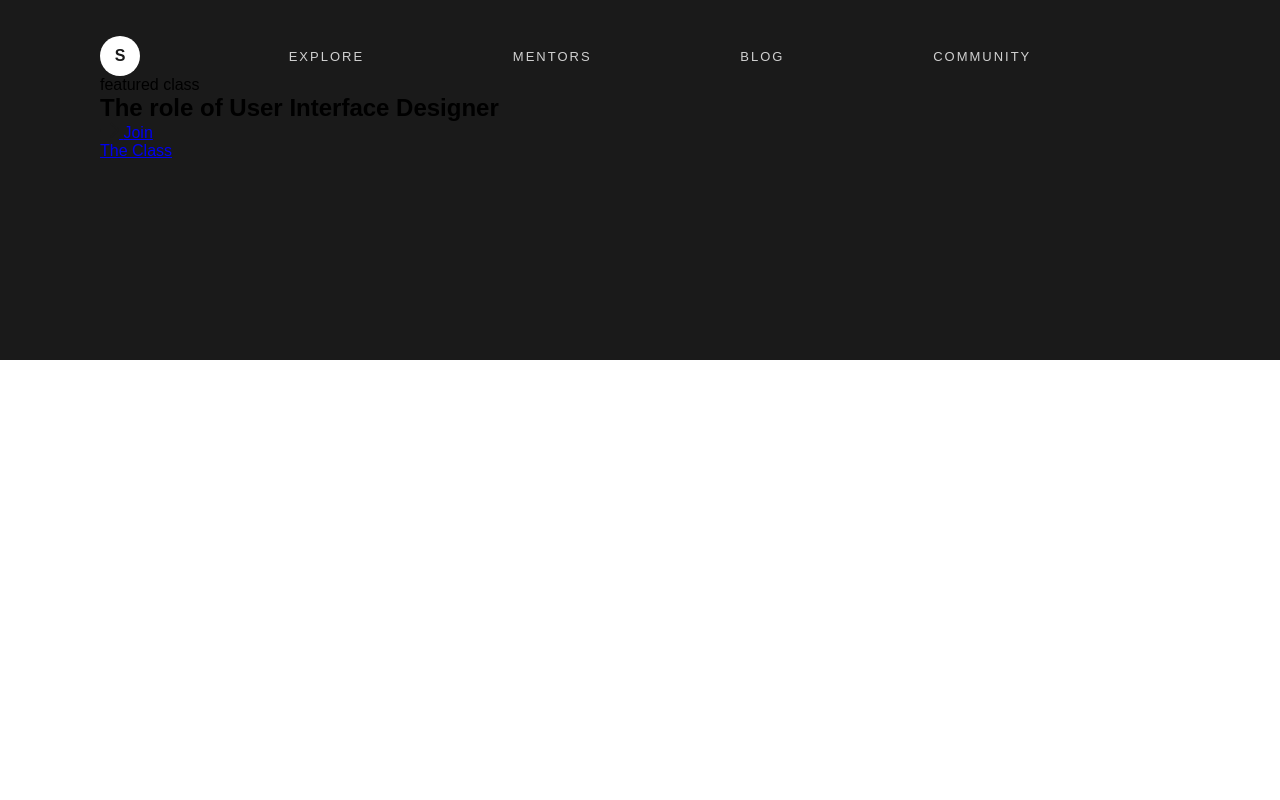
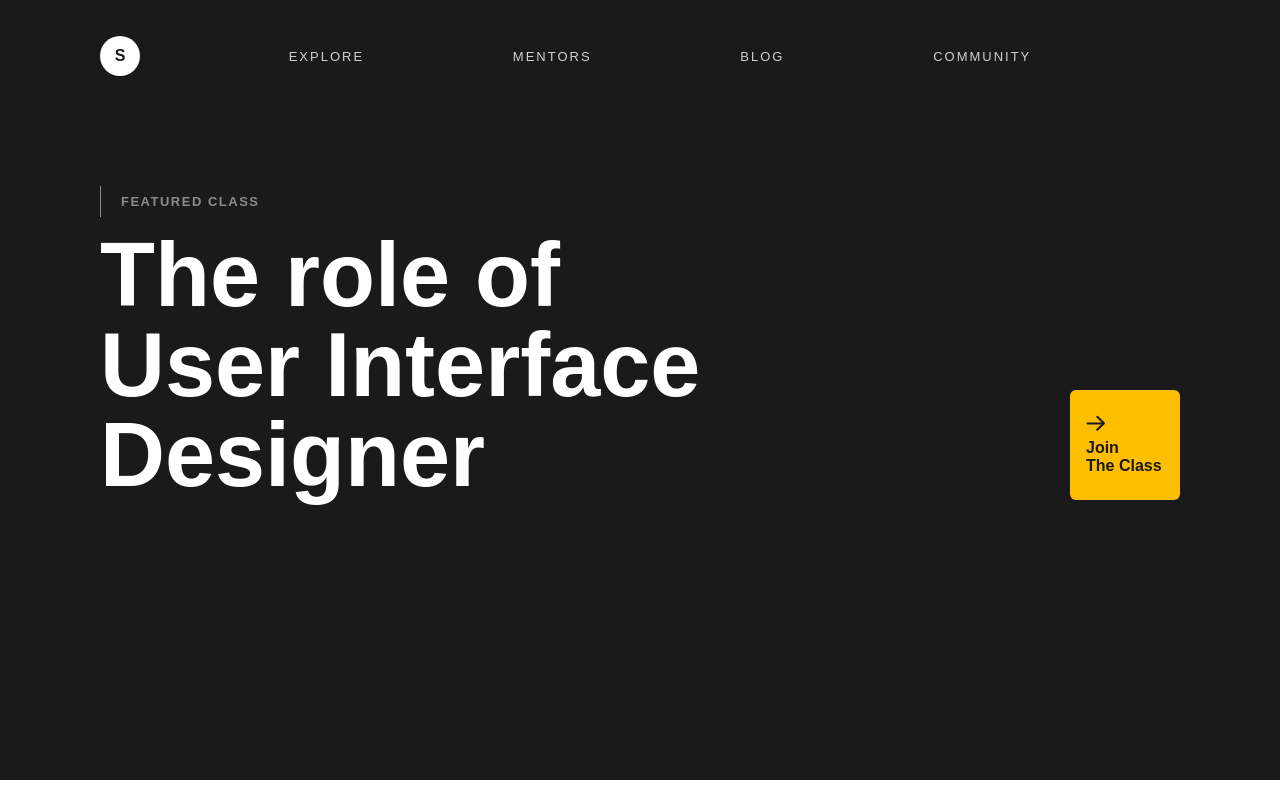
Before and after one commit to mandoberman1/visited_site, a plain HTML site: page index.html in a window 1280 px wide. Drawn offline with Linux system fonts and the light colour scheme.

Commit message:
Update style.css

```diff
--- a/style.css
+++ b/style.css
@@ -45,3 +45,43 @@
     letter-spacing: 2px;
     font-size: 13px;
   }
+  .header-title {
+    margin-top: 110px;
+    margin-bottom: 80px;
+    position: relative;
+  }
+  .header-subtitle-text {
+    display: inline-block;
+    border-left: 1px solid #8C8C8C;
+    padding: 8px 0 8px 20px;
+    color: #8C8C8C;
+    font-weight: bold;
+    text-transform: uppercase;
+    font-size: 13px;
+    letter-spacing: 1.5px;
+    margin-bottom: 13px;
+  }
+  .header-title-text {
+    font-size: 90px;
+    font-weight: bold;
+    color: #fff;
+    max-width: 620px;
+    line-height: 1;
+  }
+  .join {
+    background-color: #FEBE02;
+    position: absolute;
+    right: 0;
+    bottom: 0;
+    width: 110px;
+    height: 110px;
+    padding: 16px;
+    display: flex;
+    flex-direction: column;
+    justify-content: space-evenly;
+    align-items: flex-start;
+    text-decoration: none;
+    color: #1A1A1A;
+    font-weight: bold;
+    border-radius: 6px;
+  }
```
Lines whose indentation alone changed are shown as unchanged.
